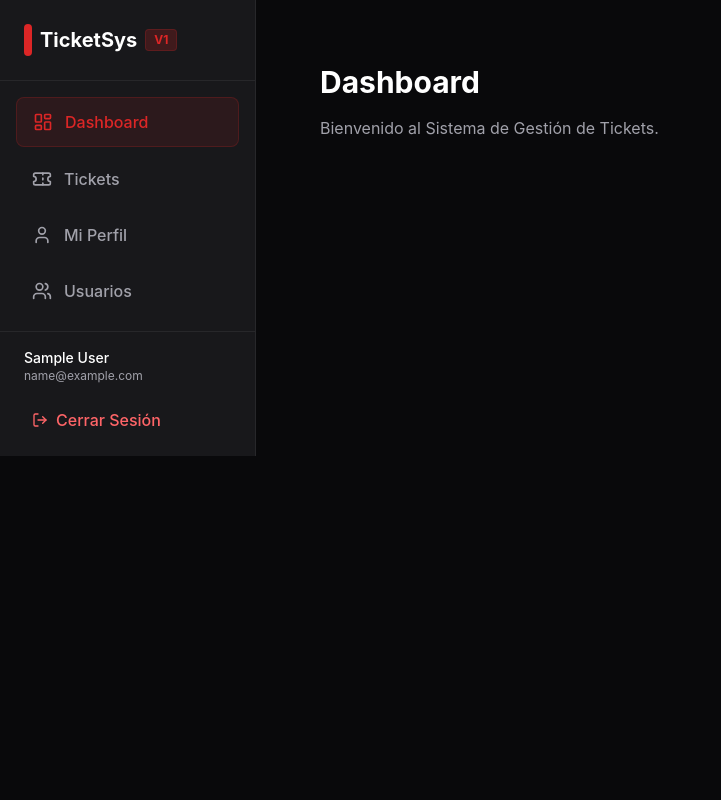
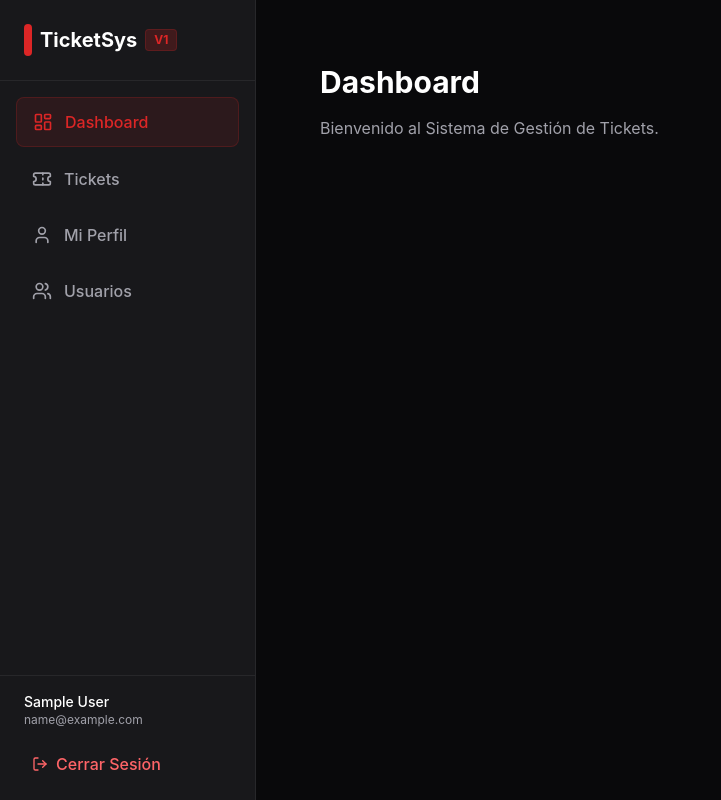
Before and after one commit to deividlima1234/System_Gestion_ticket_frontend_web, a React (Vite) app: page /dashboard in a window 1280 px wide. Shown: the whole page, without its empty margins (0-721 px from the left). Built offline with nearby package versions, Linux system fonts and the light colour scheme; no server answers; sample sign-in values are in the browser's storage.

Commit message:
ajustes en el sidebar

```diff
--- a/src/components/layout/DashboardLayout.tsx
+++ b/src/components/layout/DashboardLayout.tsx
@@ -8,7 +8,7 @@ export const DashboardLayout = () => {
     const [sidebarOpen, setSidebarOpen] = useState(false);
 
     return (
-        <div className="flex min-h-screen bg-dark">
+        <div className="flex h-screen overflow-hidden bg-dark">
             <Sidebar isOpen={sidebarOpen} onClose={() => setSidebarOpen(false)} />
 
             <main className="flex-1 p-8 overflow-y-auto relative w-full">
--- a/src/components/layout/Sidebar.tsx
+++ b/src/components/layout/Sidebar.tsx
@@ -52,7 +52,7 @@ export const Sidebar = ({ isOpen, onClose }: SidebarProps) => {
                     </button>
                 </div>
 
-                <nav className="flex-1 p-4 space-y-2">
+                <nav className="flex-1 p-4 space-y-2 overflow-y-auto">
                     {navItems.map((item) => (
                         <Link
                             key={item.path}
```
